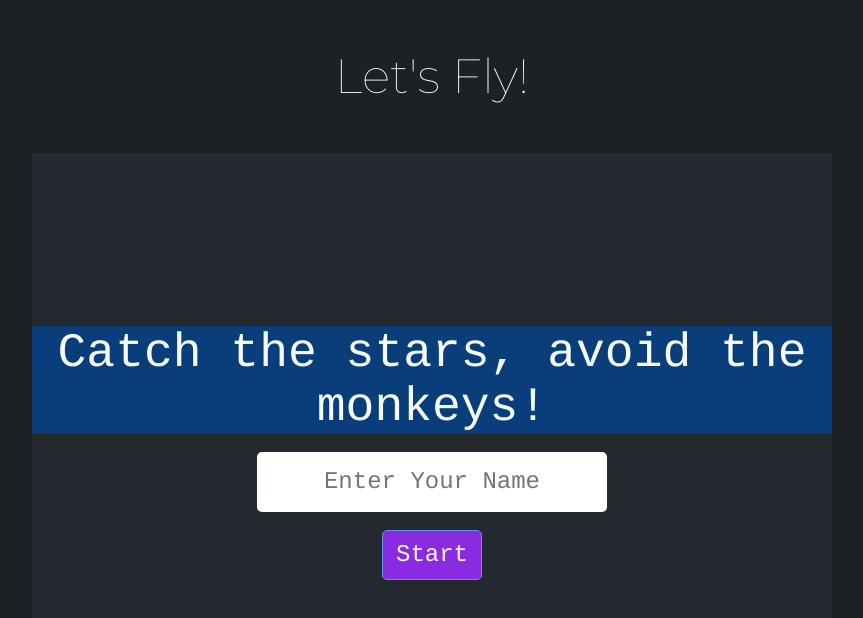
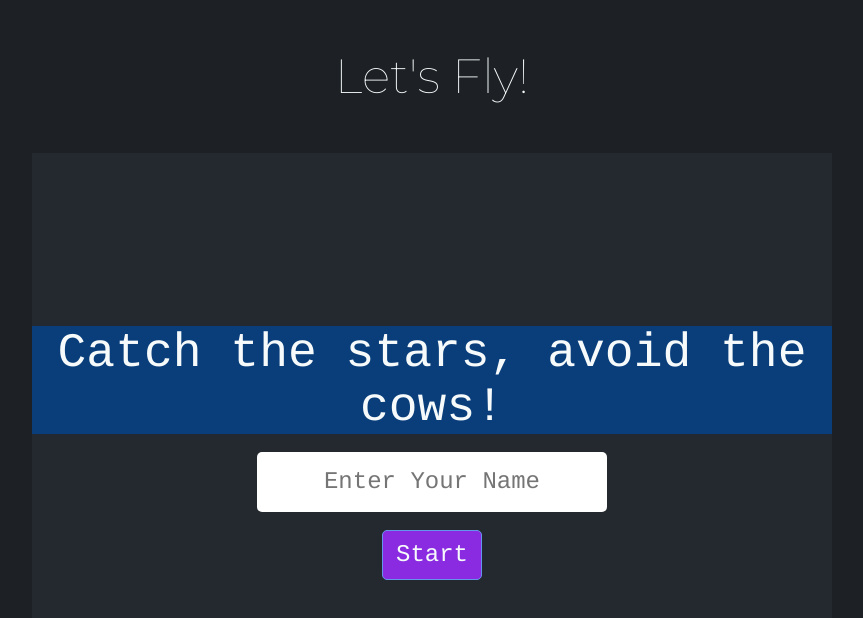
Before and after one commit to mjreay/MJRfinalproject, a React app: page client/index.html in a window 1280 px wide. Shown: the whole page, without its empty margins (208-1071 px from the left). Built offline with nearby package versions, Linux system fonts and the light colour scheme.

Commit message:
text changes

```diff
--- a/client/index.html
+++ b/client/index.html
@@ -16,7 +16,7 @@
             <div id="gameContainer">
                 <div id="gameOverlay">
                     <div id="preGame">
-                        <h1>Catch the stars, avoid the monkeys!</h1>
+                        <h1>Catch the stars, avoid the cows!</h1>
                         <br />
                         <form method="POST">
                             <input
```
